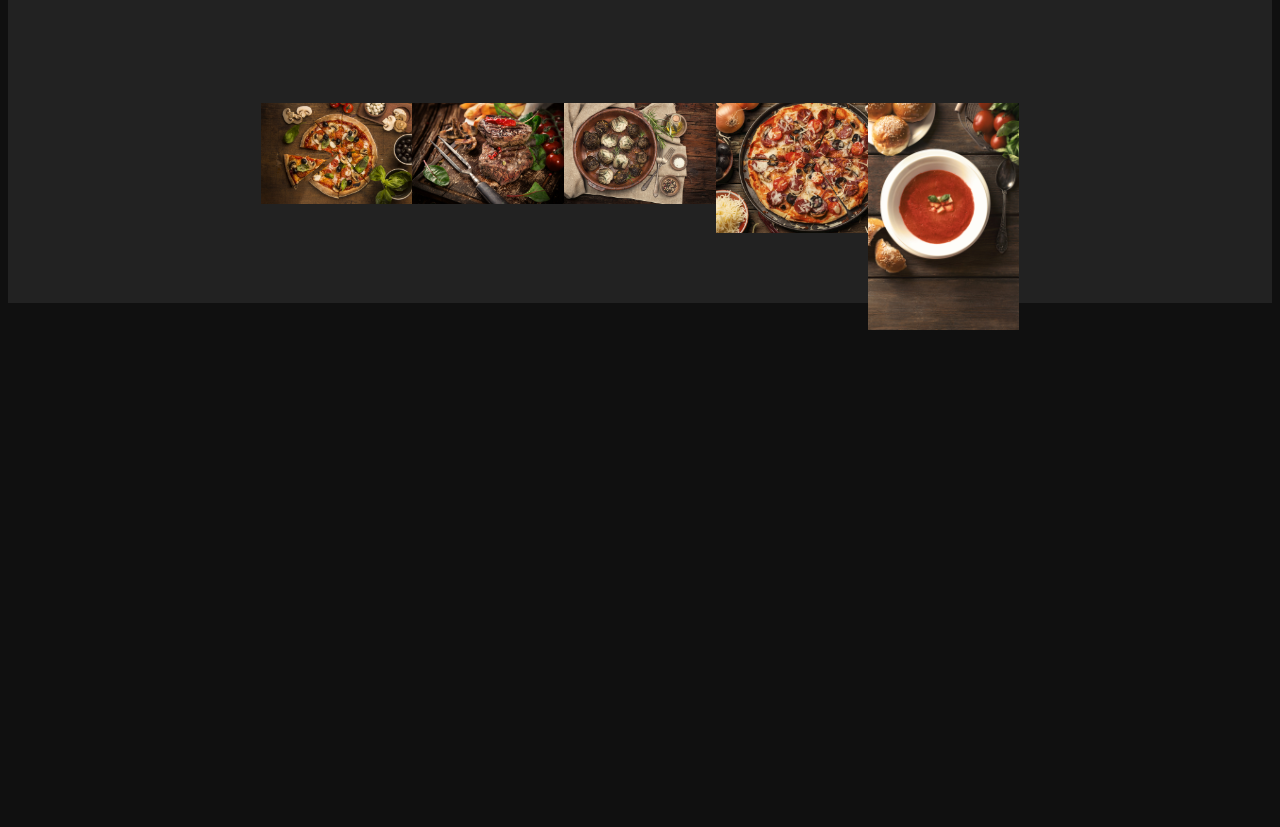
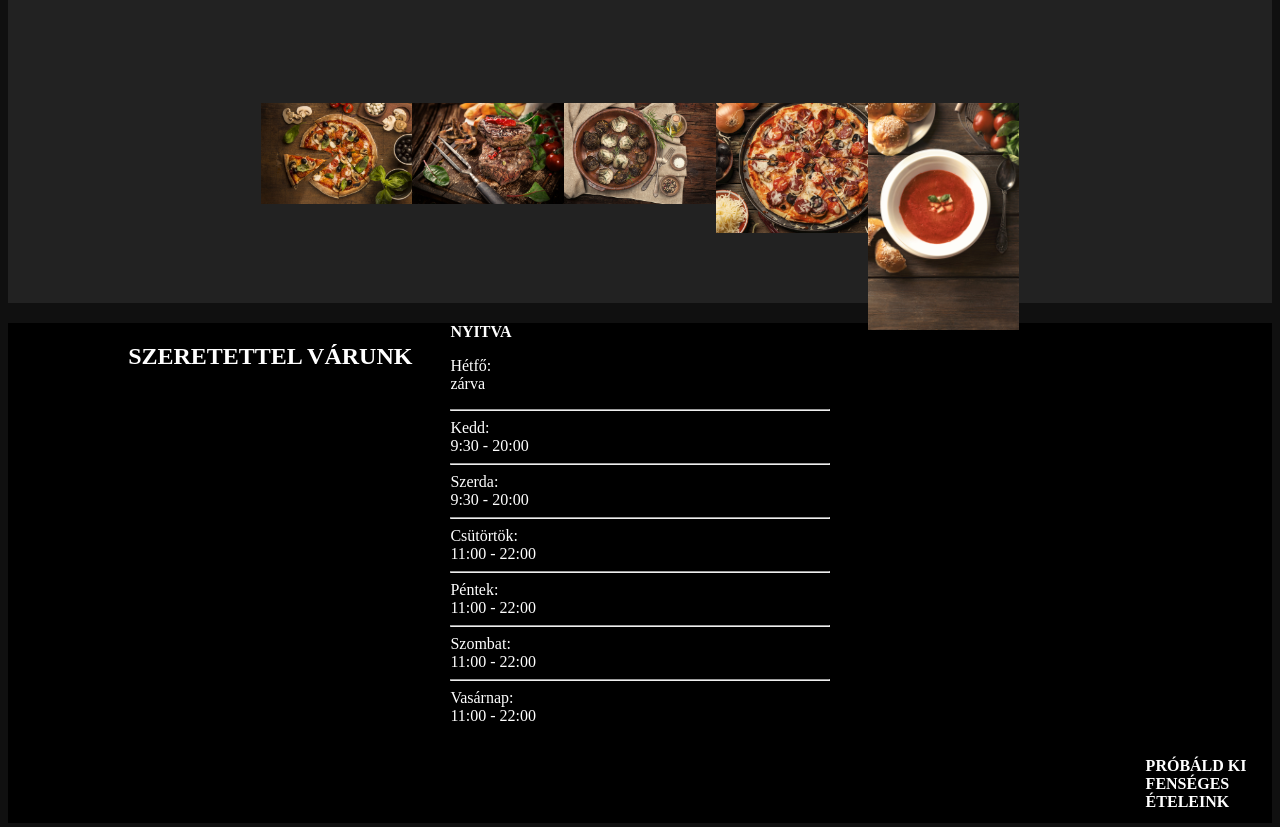
Before and after one commit to bzalan78/Pizzaoldal, a plain HTML site: page index.html in a window 1280 px wide. Shown: the part 1119-1946 px from the top of the page. Before the commit the page ends 1453 px from the top, so only its background shows below. Drawn offline with Linux system fonts and the light colour scheme.

Commit message:
Nyitvatartás formázása

```diff
--- a/index.html
+++ b/index.html
@@ -79,6 +79,31 @@
 </div>
 </div>
 </div>
-    <footer></footer>
+
+<div id="info">
+    <div id="szeless4">
+            <h2 class="text5">SZERETETTEL VÁRUNK</h2>
+
+</div>
+    <div id="text6">
+        <h3 class="nyitva">NYITVA</h3>
+        <p>
+            Hétfő: <br> zárva
+        <hr>
+        Kedd: <br> 9:30 - 20:00
+        <hr>
+        Szerda: <br> 9:30 - 20:00
+        <hr>
+        Csütörtök: <br> 11:00 - 22:00
+        <hr>
+        Péntek: <br> 11:00 - 22:00
+        <hr>
+        Szombat: <br> 11:00 - 22:00
+        <hr>
+        Vasárnap: <br> 11:00 - 22:00
+        </p>
+    </div>
+    <div id="fater"><h3 id="fenseg">PRÓBÁLD KI FENSÉGES ÉTELEINK</h3></div>
+</div>
 </body>
 </html>
--- a/pizza.css
+++ b/pizza.css
@@ -61,7 +61,7 @@ a{
     margin-right: 20%;
     margin-top: 25px;
     width: 30%;
-    margin-left: 5%;
+    margin-left: 3%;
 }
 #tortenet{
     background-color: rgb(34, 34, 34);
@@ -98,7 +98,7 @@ a{
     margin-right: auto;
 }
 h3{
-    color: grey;
+
     font-size: medium;
 }
 .gombok{
@@ -120,6 +120,9 @@ h3{
 }
 #marg{
     margin-top: 70px;
+}
+.ajan{
+    color: grey;
 }
 #kepek{
     display: flex;
@@ -152,6 +155,46 @@ h3{
 }
 #smekleves{
     width: 100%;
+
+}
+#info{
+    background-color: black;
+    height: 500px;
+    color: white;
+}
+.nyitva{
+    margin-right: auto;
+    margin-top: 20px;
+    margin-bottom: 3px;
+    text-align: left;
+}
+#szeless4{
+    text-align: left;
+}
+.text5{
+    margin-right: auto;
+
+    margin-bottom: 3px;
+    text-align: right;
+    width: 30%;
+    float: left;
+
+    margin-left: 2%;
+}
+#text6{
+    margin-left: auto;
+    color: white;
+    margin-right: auto;
+    margin-top: 15px;
+    width: 30%;
+
+}
+#fater{
+    float: right;
+    width: 10%;
+}
+#fenseg{
+    float: right;
 
 }
 
```
